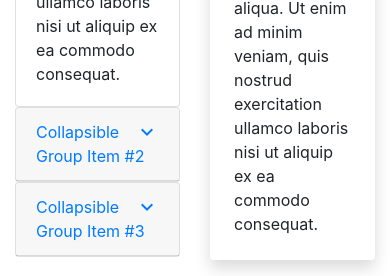
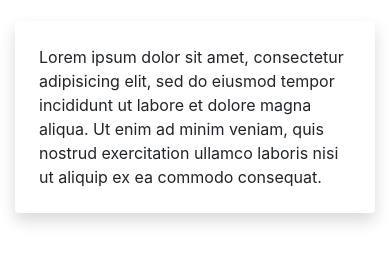
Before and after one commit to bear157/simple-test, a plain HTML site: page index.html in a window 390 px wide. Shown: the part 592-868 px from the top of the page. After the commit the page ends 844 px from the top, so only its background shows below. Drawn offline with nearby package versions, Linux system fonts and the light colour scheme; no server answers.

Commit message:
Add files via upload

```diff
--- a/index.html
+++ b/index.html
@@ -1,5 +1,8 @@
 <html>
 <head>
+    <meta charset="utf-8">
+    <meta name="viewport" content="width=device-width, initial-scale=1">
+
     <script>
         var url = "demo.asp";
         var data = {
@@ -36,6 +39,7 @@
         }
     </style>
 
+
     <!-- google icons -->
     <link rel="stylesheet" href="https://fonts.googleapis.com/icon?family=Material+Icons">
     <!-- Latest compiled and minified CSS -->
@@ -61,7 +65,7 @@
 
     <h3>Question 5</h3>
     <div class="row">
-        <div class="col">
+        <div class="col-md-6 col-sm-12">
             <div id="accordion" x-data="{accordion: 'collapse1'}">
                 <div class="card">
                     <div class="card-header">
@@ -127,7 +131,7 @@
             </div>
         </div>
 
-        <div class="col">
+        <div class="col-md-6 col-sm-12">
             <div>
                 <a class="btn btn-primary text-uppercase px-4" href="#">Link with Href</a>
                 <button class="btn btn-primary text-uppercase px-4" data-target="#">Button with Data-Target</button>
```
